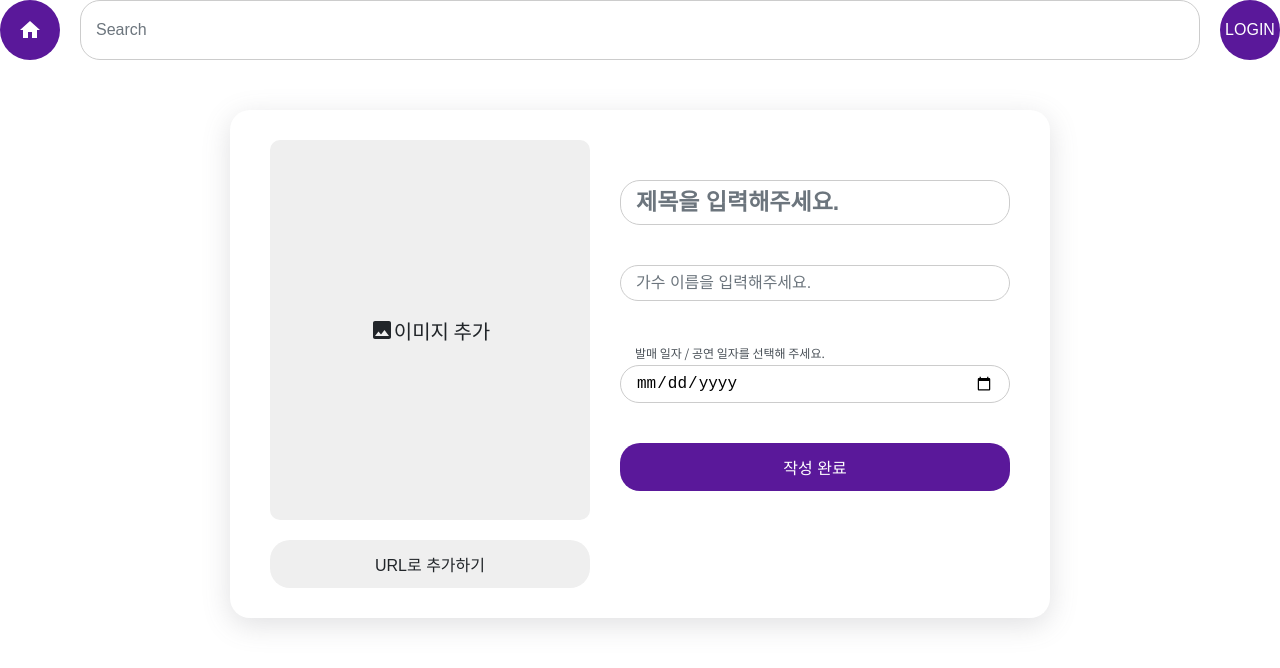
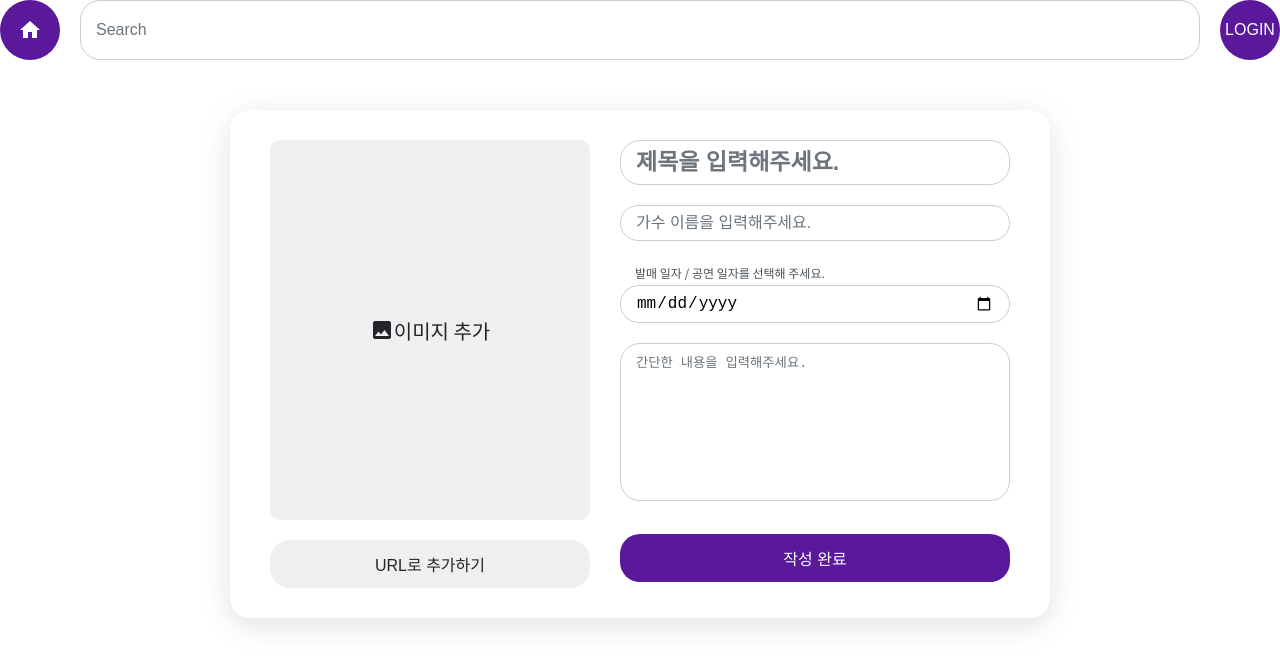
Before and after one commit to HseongH/Bohemian-Rhapsody, a React (Create React App) app: page /write in a window 1280 px wide. Shown: the top 668 px of the page. Built offline with nearby package versions, Linux system fonts and the light colour scheme.

Commit message:
게시글 작성 페이지 인풋 박스 추가

```diff
--- a/src/pages/Write.js
+++ b/src/pages/Write.js
@@ -34,6 +34,37 @@ const InputFile = styled.input`
   height: 1px;
   overflow: hidden;
   ${PosAbs()};
+`;
+
+const InputArea = styled.textarea`
+  --lightcolor: #6c757d;
+
+  width: 100%;
+  height: 158px;
+  resize: none;
+  padding: 8px 15px;
+  margin-bottom: 30px;
+  border-radius: 20px;
+  border: 1px solid #ccc;
+  box-sizing: border-box;
+
+  &:focus {
+    box-shadow: rgba(3, 102, 214, 0.3) 0px 0px 0px 3px inset;
+    outline: none;
+    border: none;
+  }
+
+  &::placeholder {
+    color: var(--lightcolor);
+  }
+
+  &::-webkit-input-placeholder {
+    color: var(--lightcolor);
+  }
+
+  &:-ms-input-placeholder {
+    color: var(--lightcolor);
+  }
 `;
 
 const Write = (props) => {
@@ -95,16 +126,18 @@ const Write = (props) => {
         <Input
           fontSize="23px"
           placeholder="제목을 입력해주세요."
-          margin="40px 0"
+          margin="0 0 20px"
           style={{ fontWeight: 700 }}
         />
 
-        <Input margin="0 0 40px" placeholder="가수 이름을 입력해주세요." />
+        <Input margin="0 0 20px" placeholder="가수 이름을 입력해주세요." />
 
         <Text fontSize="12px" lineHeight="2" textIndent="15px">
           발매 일자 / 공연 일자를 선택해 주세요.
         </Text>
-        <Input margin="0 0 40px" type="date" />
+        <Input margin="0 0 20px" type="date" />
+
+        <InputArea placeholder="간단한 내용을 입력해주세요."></InputArea>
 
         <Button width="100%" height="auto" padding="12px 0" radius="20px">
           작성 완료
```
